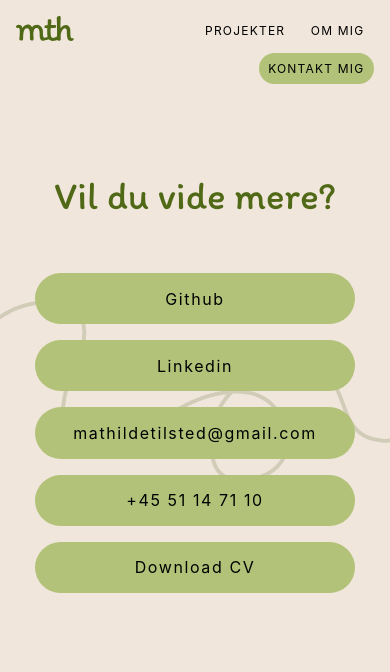
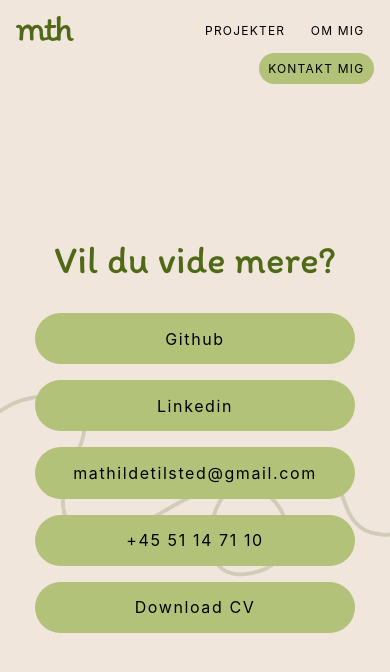
Before and after one commit to mathtilsted/portfolio-mathilde-tilsted-hansen, a React (Vite) app: page /#/kontakt-mig in a window 390 px wide. Shown: the top 672 px of the page. Built offline with nearby package versions, Linux system fonts and the light colour scheme.

Commit message:
sektion classname slettet, layout justeringer

```diff
--- a/src/css/homepage.css
+++ b/src/css/homepage.css
@@ -5,6 +5,7 @@
 .homepage {
   position: relative;
   width: 100%;
+  overflow-y: clip;
 }
 
 .homepage-indhold {
--- a/src/css/kontakt.css
+++ b/src/css/kontakt.css
@@ -4,13 +4,33 @@
 
 .kontakt-siden {
   position: relative;
-  margin-top: 6rem;
+  width: 100%;
+  height: 700px;
+  overflow: hidden;
 }
 
+.kontakt-indhold {
+  position: relative;
+  z-index: 1;
+  width: min(100% - 4rem, 1200px);
+  margin-inline: auto;
+  padding-top: 6rem;
+  display: flex;
+  flex-direction: column;
+  align-items: center;
+}
+
+.kontakt-indhold h2 {
+  margin-top: 4rem;
+}
+
+/* =========================================================
+   KNAPPER
+   ========================================================= */
+
 .knap-container {
+  margin-top: 2rem;
   width: 100%;
-  margin-top: 2rem;
-
   display: flex;
   align-items: center;
   justify-content: center;
@@ -18,31 +38,21 @@
   gap: 1.5rem;
 }
 
-/* =========================================================
-   KNAPPER
-   ========================================================= */
-
 #knap {
   min-height: 48px;
   padding: 0.85rem 1.5rem;
-
   display: inline-flex;
   align-items: center;
   justify-content: center;
-
   border: none;
   border-radius: 32px;
-
   background-color: var(--secondary);
   color: var(--text);
-
   font-family: var(--font-body);
   font-size: 1rem;
   letter-spacing: var(--spacing);
   text-decoration: none;
-
   cursor: pointer;
-
   transition: transform 200ms ease;
 }
 
@@ -55,12 +65,12 @@
    ========================================================= */
 
 @media (max-width: 950px) {
-  .kontakt-siden {
-    margin-top: 4rem;
+  .kontakt-indhold {
+    width: min(100% - 3rem, 900px);
+    padding-top: 4rem;
   }
 
   .knap-container {
-    max-width: 700px;
     gap: 1rem;
   }
 }
@@ -70,12 +80,12 @@
    ========================================================= */
 
 @media (max-width: 700px) {
-  .kontakt-siden {
-    margin-top: 3rem;
+  .kontakt-indhold {
+    width: min(100% - 2rem, 550px);
+    padding-top: 3rem;
   }
 
   .knap-container {
-    width: min(100% - 2rem, 500px);
     flex-direction: column;
     gap: 1rem;
   }
@@ -83,7 +93,6 @@
   #knap {
     width: 100%;
     max-width: 320px;
-    padding: 0.85rem 1.25rem;
   }
 }
 
--- a/src/css/om-mig.css
+++ b/src/css/om-mig.css
@@ -1,6 +1,21 @@
 /* =========================================================
    OM MIG
    ========================================================= */
+
+.om-mig {
+  position: relative;
+  width: 100%;
+  overflow: hidden;
+}
+
+.om-mig-indhold {
+  position: relative;
+  z-index: 1;
+  display: flex;
+  flex-direction: column;
+  align-items: center;
+  gap: 1.5rem;
+}
 
 .billed-container {
   display: flex;
--- a/src/main.css
+++ b/src/main.css
@@ -101,16 +101,6 @@ p {
   opacity: 0.2;
 }
 
-.sektion {
-  position: relative;
-  z-index: 1;
-  display: flex;
-  flex-direction: column;
-  justify-content: center;
-  align-items: center;
-  gap: 24px;
-}
-
 /* =========================================================
    TABLET
    ========================================================= */
--- a/src/pages/KontaktPage.jsx
+++ b/src/pages/KontaktPage.jsx
@@ -3,9 +3,10 @@ import "../css/kontakt.css";
 
 export default function KontaktPage() {
   return (
-    <div className="kontakt-siden">
+    <main className="kontakt-siden">
       <img className="baggrund" src={Baggrund} alt="" />
-      <div className="sektion">
+
+      <section className="kontakt-indhold">
         <h2 className="titel">Vil du vide mere?</h2>
 
         <div className="knap-container">
@@ -37,13 +38,13 @@ export default function KontaktPage() {
 
           <a
             id="knap"
-            href={`${import.meta.env.BASE_URL}mathilde-cv.pdf`} //cv download virker både lokalt og efter deploye
+            href={`${import.meta.env.BASE_URL}mathilde-cv.pdf`}
             download
           >
             Download CV
           </a>
         </div>
-      </div>
-    </div>
+      </section>
+    </main>
   );
 }
--- a/src/pages/OmPage.jsx
+++ b/src/pages/OmPage.jsx
@@ -7,34 +7,38 @@ import "../css/om-mig.css";
 
 export default function OmPage() {
   return (
-    <>
-      <div className="sektion">
-        <img className="baggrund" src={Baggrund} alt="" />
+    <main className="om-mig">
+      <img className="baggrund" src={Baggrund} alt="" />
+
+      <section className="om-mig-indhold">
         <div className="titel">
           <h2>Hvem er jeg?</h2>
         </div>
+
         <p className="om-mig-under-titel">
           3 fun facts om mig, vælg et billede og find en fun fact
         </p>
+
         <div className="billed-container">
           <FlipCard
             image={Mig1}
             title="Musiker"
-            text="I min fritid er jeg amatørmusiker og spiller i Århus Brass Band. Jeg spiller et instrument der hedder euphonium.
-            Der er ingen der ved hvad det er for et instrument, men den er bedst sammenlignet med en lille tuba."
+            text="I min fritid er jeg amatørmusiker og spiller i Århus Brass Band. Jeg spiller et instrument der hedder euphonium. Der er ingen der ved hvad det er for et instrument, men den er bedst sammenlignet med en lille tuba."
           />
+
           <FlipCard
             image={Mig2}
             title="Hækling"
             text="Jeg hækler en del og er i det hele taget glad for at bruge hænderne i sammenhæng med hovedet. Jeg har lige færdiggjort en sutteklud til min niece."
           />
+
           <FlipCard
             image={Mig3}
             title="Musical-stjerne-ønsket"
             text="Jeg ELSKER musicals. Da jeg var yngre ønskede jeg mig at være musical stjerne og skuespiller."
           />
         </div>
-      </div>
-    </>
+      </section>
+    </main>
   );
 }
```
